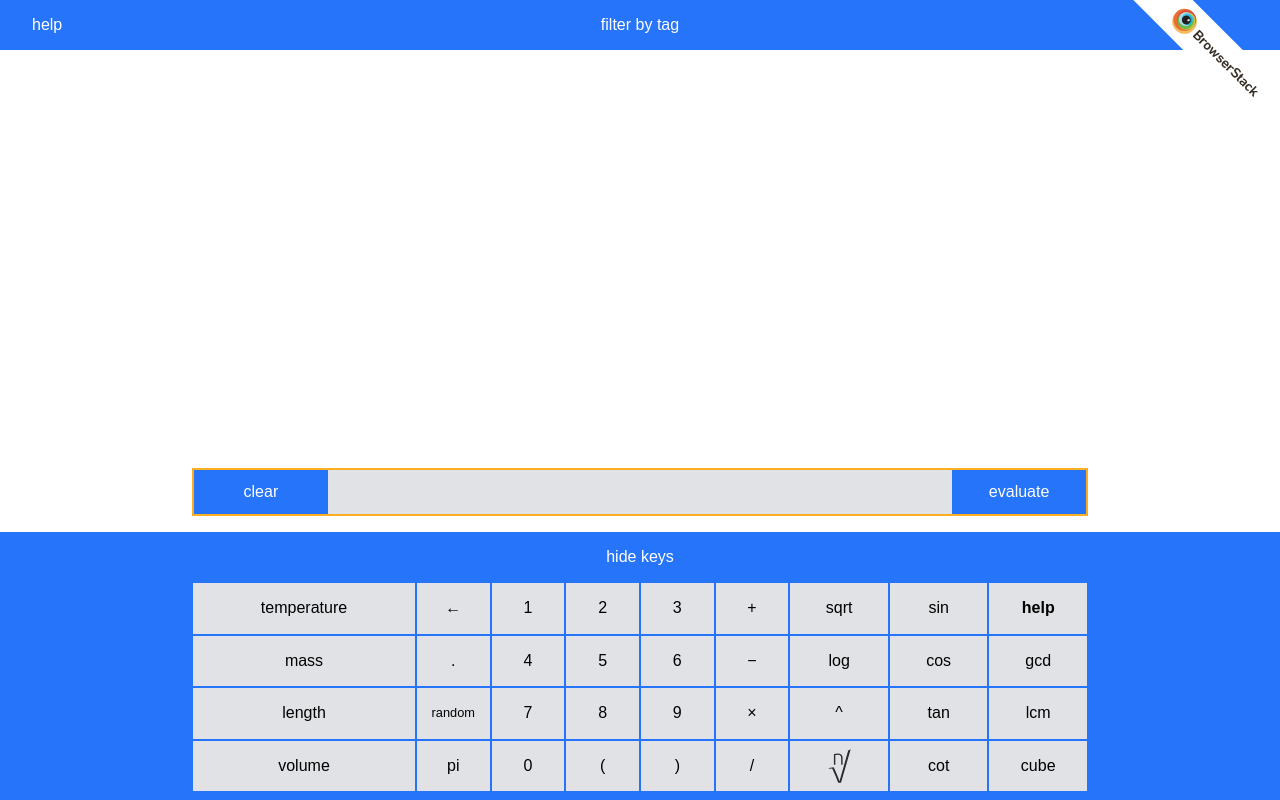
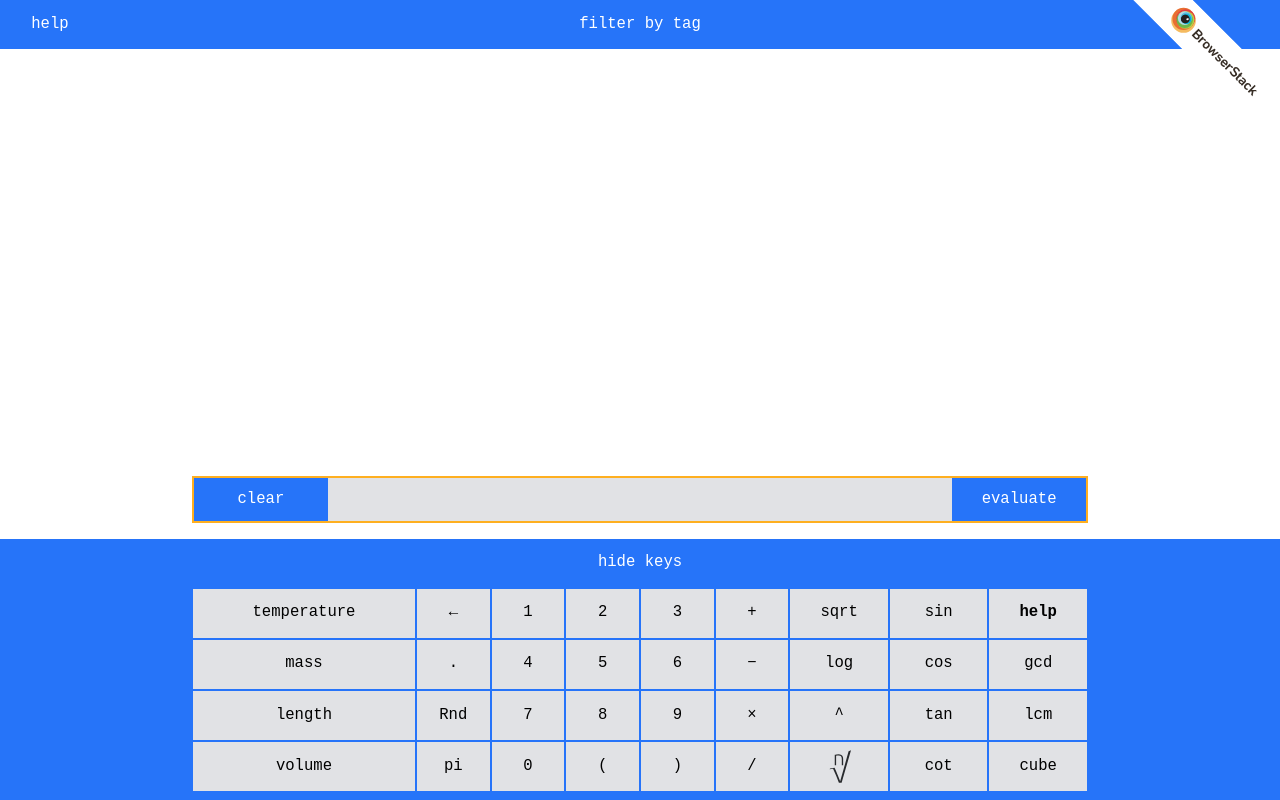
Before and after one commit to fhdhsni/calc, a website built with webpack: page src/index.html in a window 1280 px wide. Shown: the top 800 px of the page. Built offline with nearby package versions, Linux system fonts and the light colour scheme.

Commit message:
Change font-size, font-family, random -> Rnd

```diff
--- a/src/index.html
+++ b/src/index.html
@@ -1,5 +1,6 @@
 <!doctype html>
-<html lang="en" manifest="manifest.appcache">
+<!-- <html lang="en" manifest="manifest.appcache"> -->
+<html lang="en">
   <head>
     <meta charset="utf-8"/>
     <meta http-equiv="x-ua-compatible" content="ie=edge">
@@ -145,7 +146,7 @@
           <button class="key same-text need-tooltip">mass</button>
           <button class="key same-text">.</button>
           <button class="key same-text need-tooltip" >length</button>
-          <button class="key need-tooltip" id="random">random</button>
+          <button class="key need-tooltip random">Rnd</button>
           <button class="key same-text need-tooltip">volume</button>
           <button class="key same-text need-tooltip">pi</button>
         </div>
--- a/src/scripts/app.js
+++ b/src/scripts/app.js
@@ -31,7 +31,7 @@ document.addEventListener("DOMContentLoaded", () => {
       this.multiplication = document.getElementById("multiplication");
       this.minus = document.getElementById("minus");
       this.nthRoot = document.querySelector(".nth-root");
-      this.random = document.getElementById("random");
+      this.random = document.querySelector(".random");
       this.mathHelp = document.querySelector(".math-help");
       this.helpWrapper = document.querySelector(".help-wrapper");
       this.inputWrapper = document.querySelector(".input-wrapper");
--- a/src/styles/base/_typography.scss
+++ b/src/styles/base/_typography.scss
@@ -1,6 +1,22 @@
+html,
+body,
+header,
+main,
+div,
+input,
+button,
+dl,
+dd,
+dt,
+option {
+    font-family: monospace;
+    // Gee I don't know why font
+    // inheritance doesn't work, fuckit
+    // ¯\_(ツ)_/¯
+}
+
 body {
     @include ms-respond(font-size, 1);
-    font-family: Ubuntu;
 }
 
 .nth-root {
@@ -10,6 +26,3 @@ body {
     // overflow: hidden;
     text-indent: -9999px;
 }
-dd {
-    font-family: monospace;
-}
--- a/src/styles/components/_key-section.scss
+++ b/src/styles/components/_key-section.scss
@@ -82,7 +82,3 @@
         color: $bright-yellow;
     }
 }
-
-#random {
-    font-size: .8em;
-}
--- a/src/styles/helpers/_variables.scss
+++ b/src/styles/helpers/_variables.scss
@@ -9,5 +9,5 @@ $width-of-keys-in-main-larg: 20%;
 $ms-base: 1em;
 $ms-ratio: $golden;
 $ms-range:
-.7   20em,
-1 60em;
+.9   20em,
+1.2 60em;
```
